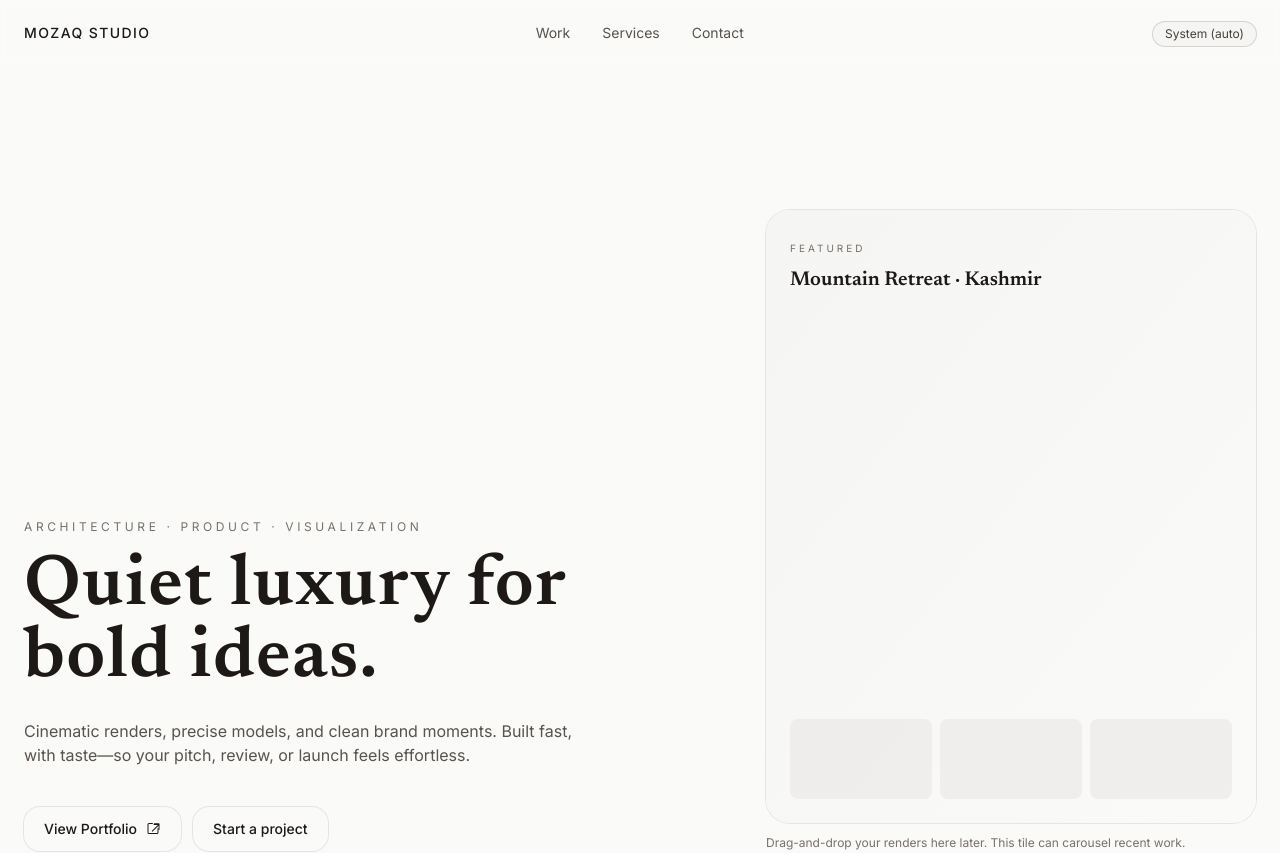
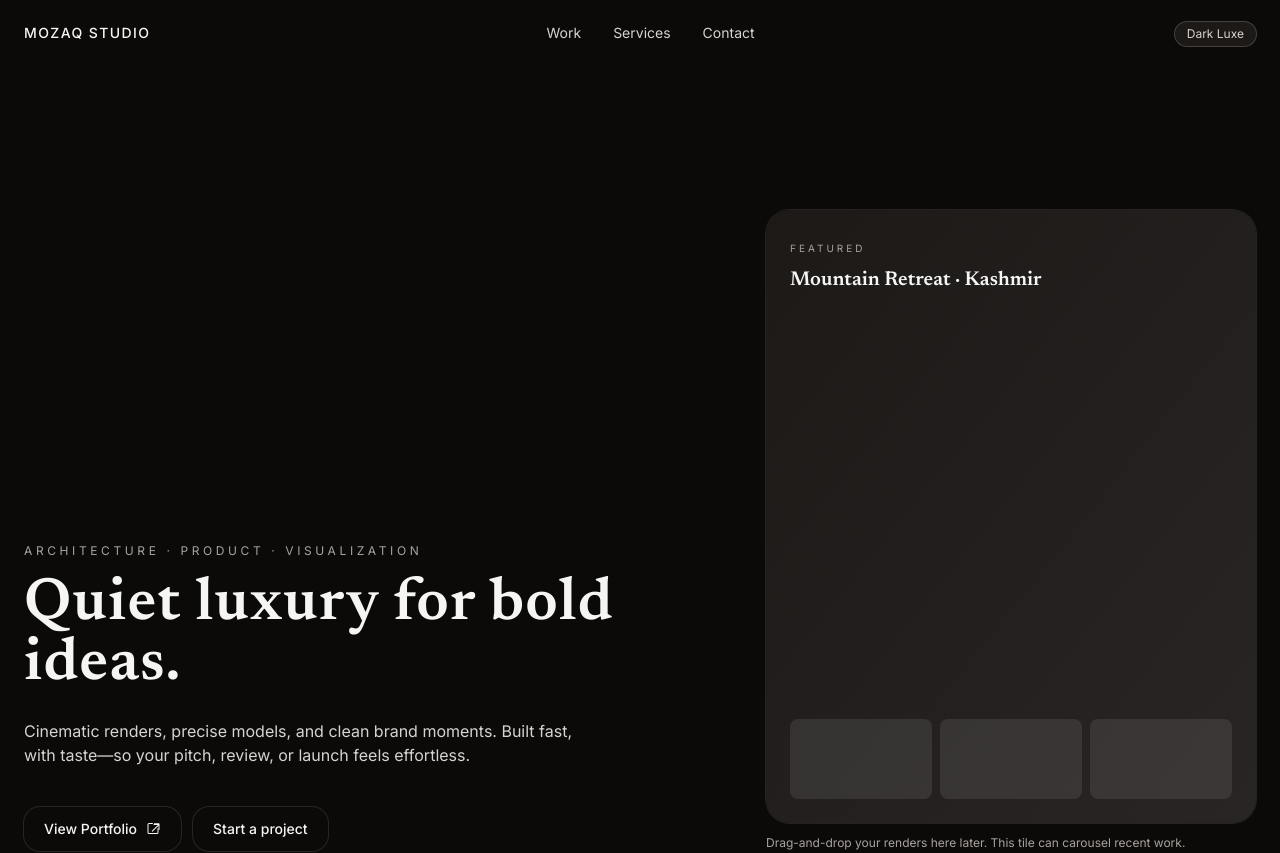
Before and after one commit to mozaq-st/Mozaq-Studio-landingv3, a Next.js app in the folder mozaq-studio-next/: page / in a window 1280 px wide. Shown: the top 853 px of the page. Built offline with nearby package versions, Linux system fonts and the light colour scheme.

Commit message:
feat: default to dark theme

```diff
--- a/mozaq-studio-next/app/page.tsx
+++ b/mozaq-studio-next/app/page.tsx
@@ -35,7 +35,7 @@ function Reveal({ as: Tag = "div", className = "", children, ...props }: any) {
 export default function Page() {
   // THEME: quad-state (system, dark, editorial, creative)
   const MODE_KEY = "mozaq_theme_mode";
-  const [mode, setMode] = useState<"system"|"dark"|"editorial"|"creative">("system");
+  const [mode, setMode] = useState<"system"|"dark"|"editorial"|"creative">("dark");
   const mql = typeof window !== "undefined" && window.matchMedia ? window.matchMedia("(prefers-color-scheme: dark)") : null;
 
   useEffect(() => {
```
